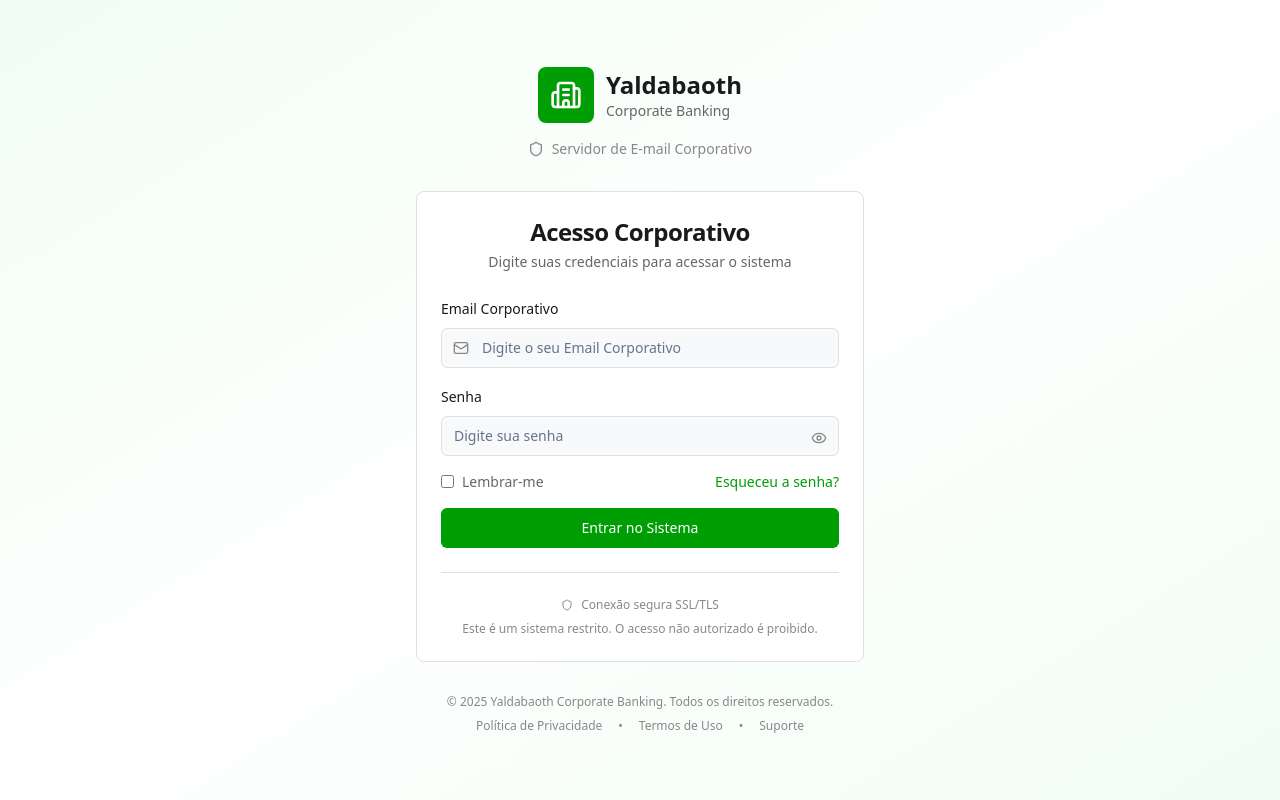
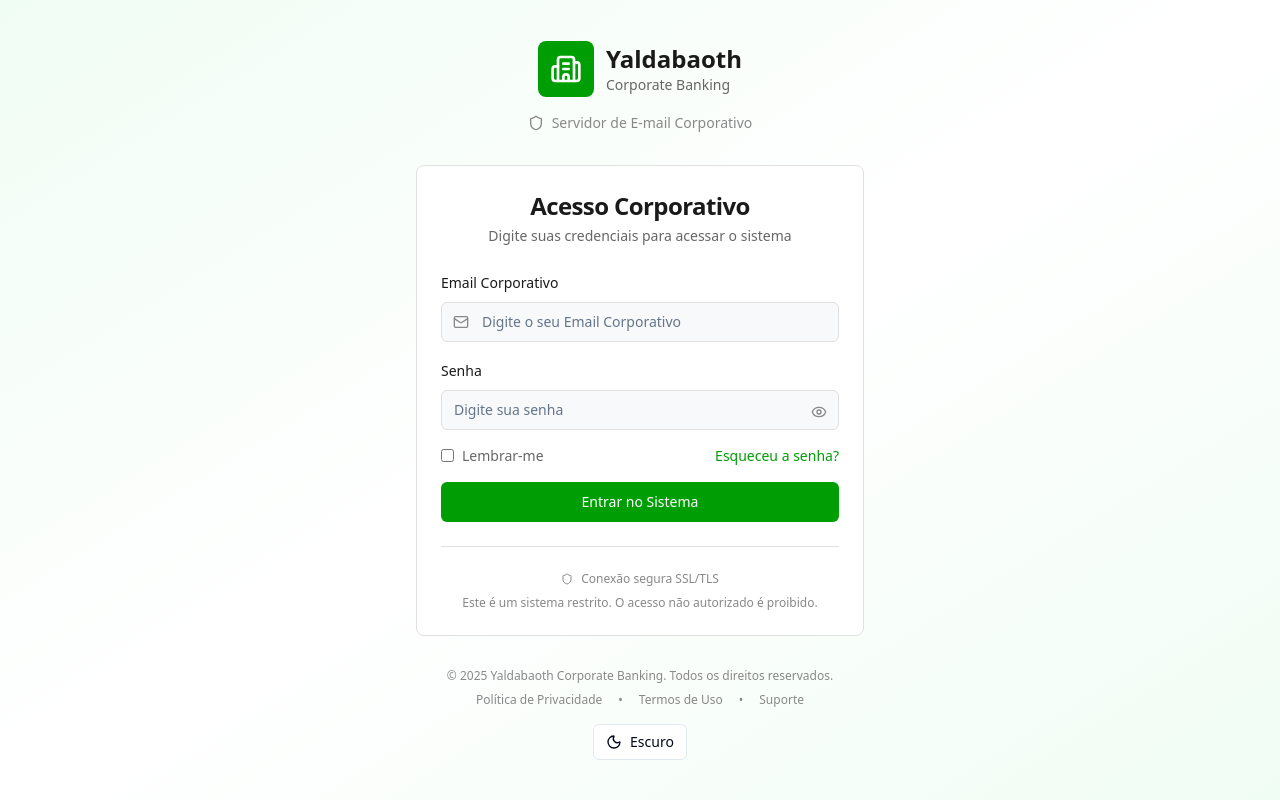
Before and after one commit to Cauan33XL/yaldabaoth-email-corporate-ctf-project, a React (Vite) app: page / in a window 1280 px wide. Built offline with nearby package versions, Linux system fonts and the light colour scheme.

Commit message:
feat: adicionar alternador de tema e persistência de configuração

```diff
--- a/src/components/EmailClient.tsx
+++ b/src/components/EmailClient.tsx
@@ -292,7 +292,13 @@ export function EmailClient({ userEmail, onLogout }: EmailClientProps) {
   const [selectedEmail, setSelectedEmail] = useState<Email | null>(null)
   const [inboxEmails, setInboxEmails] = useState(() => createMockInboxEmails(userName))
   const [sentEmails, _setSentEmails] = useState(() => createMockSentEmails(userEmail, userName))
-  const [isDarkMode, setIsDarkMode] = useState(false)
+  const [isDarkMode, setIsDarkMode] = useState(() => {
+    try {
+      return localStorage.getItem('theme') === 'dark'
+    } catch {
+      return false
+    }
+  })
   const [selectedFolder, setSelectedFolder] = useState('inbox')
   const [isAnalyzing, setIsAnalyzing] = useState(false)
   const [aiAnalysisText, setAiAnalysisText] = useState('')
@@ -306,6 +312,11 @@ export function EmailClient({ userEmail, onLogout }: EmailClientProps) {
       document.documentElement.classList.add('dark')
     } else {
       document.documentElement.classList.remove('dark')
+    }
+    try {
+      localStorage.setItem('theme', isDarkMode ? 'dark' : 'light')
+    } catch {
+      // ignore
     }
   }, [isDarkMode])
 
--- a/src/components/design-system/CorporateLayout.tsx
+++ b/src/components/design-system/CorporateLayout.tsx
@@ -1,4 +1,5 @@
 import type { ReactNode } from 'react'
+import { ThemeToggle } from '../ui/theme-toggle'
 
 interface CorporateLayoutProps {
   children: ReactNode
@@ -6,6 +7,7 @@ interface CorporateLayoutProps {
   background?: 'default' | 'branded' | 'minimal'
   showFooter?: boolean
   companyName?: string
+  showThemeToggle?: boolean
 }
 
 export function CorporateLayout({
@@ -14,6 +16,7 @@ export function CorporateLayout({
   background = 'default',
   showFooter = true,
   companyName = "Yaldabaoth Ficticious Bank"
+  , showThemeToggle = false
 }: CorporateLayoutProps) {
   const maxWidthClasses = {
     sm: 'max-w-sm',
@@ -23,9 +26,9 @@ export function CorporateLayout({
   }
 
   const backgroundClasses = {
-    default: 'bg-gradient-to-br from-slate-50 via-white to-slate-100',
-    branded: 'bg-gradient-to-br from-green-50 via-white to-green-50',
-    minimal: 'bg-white'
+    default: 'bg-gradient-to-br from-slate-50 via-white to-slate-100 dark:from-gray-900 dark:via-gray-900 dark:to-gray-900',
+    branded: 'bg-gradient-to-br from-green-50 via-white to-green-50 dark:from-gray-900 dark:via-gray-900 dark:to-gray-900',
+    minimal: 'bg-white dark:bg-gray-900'
   }
 
   return (
@@ -51,6 +54,11 @@ export function CorporateLayout({
                 Suporte
               </a>
             </div>
+            {showThemeToggle && (
+              <div className="mt-4 flex justify-center">
+                <ThemeToggle className="px-3 py-1 text-sm" />
+              </div>
+            )}
           </div>
         )}
       </div>
--- a/src/components/templates/LoginTemplate.tsx
+++ b/src/components/templates/LoginTemplate.tsx
@@ -75,10 +75,12 @@ export function LoginTemplate({
     </>
   )
 
+
   return (
     <CorporateLayout
       background={variant === 'branded' ? 'branded' : variant === 'minimal' ? 'minimal' : 'default'}
       companyName={`${companyName} ${companySubtitle}`}
+      showThemeToggle={true}
     >
       <CorporateBrand
         companyName={companyName}
--- /dev/null
+++ b/src/components/ui/theme-toggle.tsx
@@ -0,0 +1,55 @@
+import { useEffect, useState } from 'react'
+import { Button } from './button'
+import { Sun, Moon } from 'lucide-react'
+
+interface ThemeToggleProps {
+  className?: string
+}
+
+export function ThemeToggle({ className = '' }: ThemeToggleProps) {
+  const [isDark, setIsDark] = useState<boolean>(() => {
+    try {
+      return localStorage.getItem('theme') === 'dark'
+    } catch {
+      return false
+    }
+  })
+
+  useEffect(() => {
+    try {
+      if (isDark) {
+        document.documentElement.classList.add('dark')
+        localStorage.setItem('theme', 'dark')
+      } else {
+        document.documentElement.classList.remove('dark')
+        localStorage.setItem('theme', 'light')
+      }
+    } catch {
+      // localStorage may be unavailable in some environments; ignore failures
+    }
+  }, [isDark])
+
+  const toggle = () => setIsDark((v) => !v)
+
+  // botão mais compacto por padrão (útil para footer)
+  return (
+    <Button
+      variant="outline"
+      size="sm"
+      onClick={toggle}
+      className={`px-3 py-1 text-sm transition-all ${className}`}
+    >
+      {isDark ? (
+        <>
+          <Sun className="h-4 w-4 mr-2" />
+          Claro
+        </>
+      ) : (
+        <>
+          <Moon className="h-4 w-4 mr-2" />
+          Escuro
+        </>
+      )}
+    </Button>
+  )
+}
```
